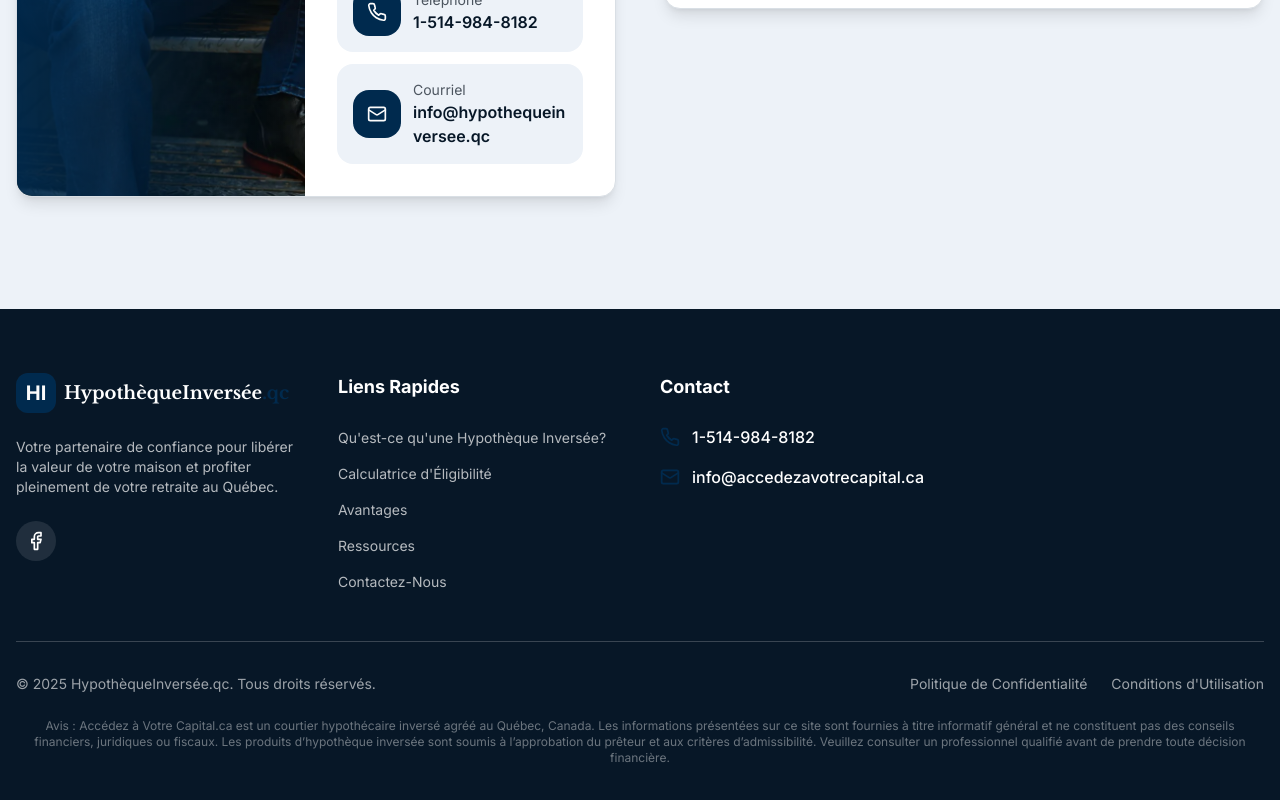
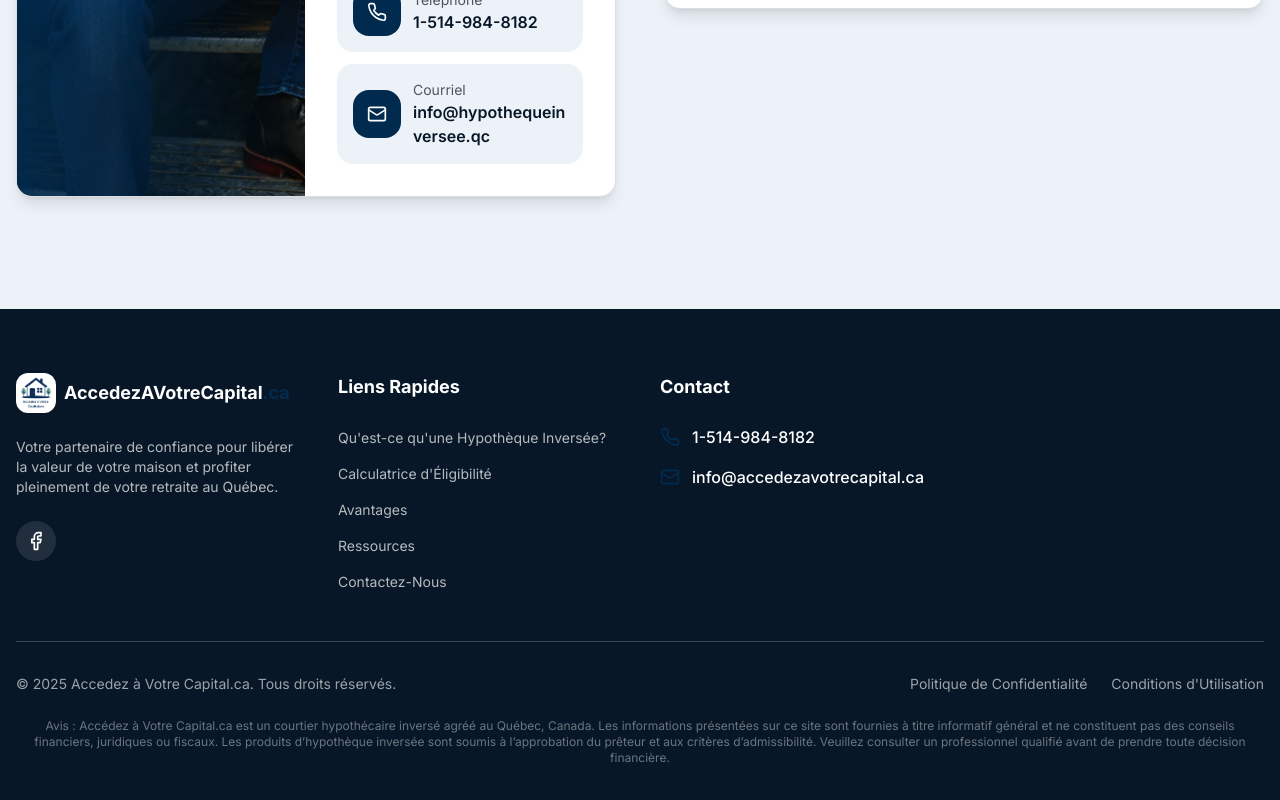
Before and after one commit to LogiPret/accedezavotrecapital, a Next.js app: page / in a window 1280 px wide. Shown: the part 7243-8043 px from the top of the page. Built offline with nearby package versions, Linux system fonts and the light colour scheme.

Commit message:
logo forgor

```diff
--- a/components/footer.tsx
+++ b/components/footer.tsx
@@ -13,13 +13,11 @@ export default function Footer() {
           {/* Company Info */}
           <div>
             <Link href="/" className="flex items-center gap-2 mb-6">
-              <div className="w-10 h-10 bg-primary rounded-lg flex items-center justify-center">
-                <span className="text-primary-foreground font-bold text-xl">
-                  HI
-                </span>
+              <div className="w-10 h-10 bg-white rounded-lg flex items-center justify-center">
+                <img src="/logo.png" alt="logo" className="w-8 h-8" />
               </div>
-              <span className="font-serif font-bold text-lg text-card">
-                HypothèqueInversée<span className="text-primary">.qc</span>
+              <span className="font-bold text-lg text-card">
+                AccedezAVotreCapital<span className="text-primary">.ca</span>
               </span>
             </Link>
             <p className="text-card/70 text-sm mb-6">
@@ -190,7 +188,7 @@ export default function Footer() {
         <div className="border-t border-card/20 pt-8">
           <div className="flex flex-col md:flex-row justify-between items-center gap-4">
             <p className="text-card/60 text-sm text-center md:text-left">
-              © {currentYear} HypothèqueInversée.qc. Tous droits réservés.
+              © {currentYear} Accedez à Votre Capital.ca. Tous droits réservés.
             </p>
             <div className="flex flex-wrap justify-center gap-6 text-sm">
               <Link
```
